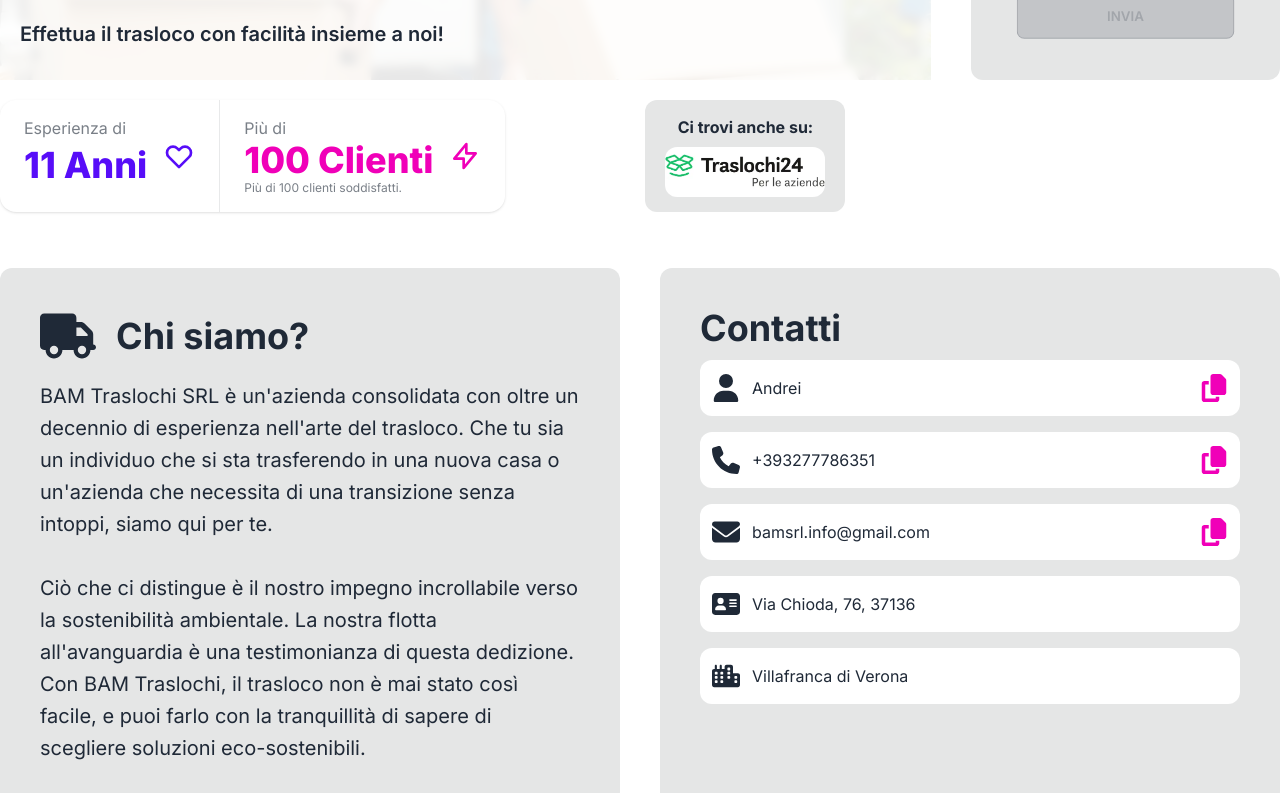
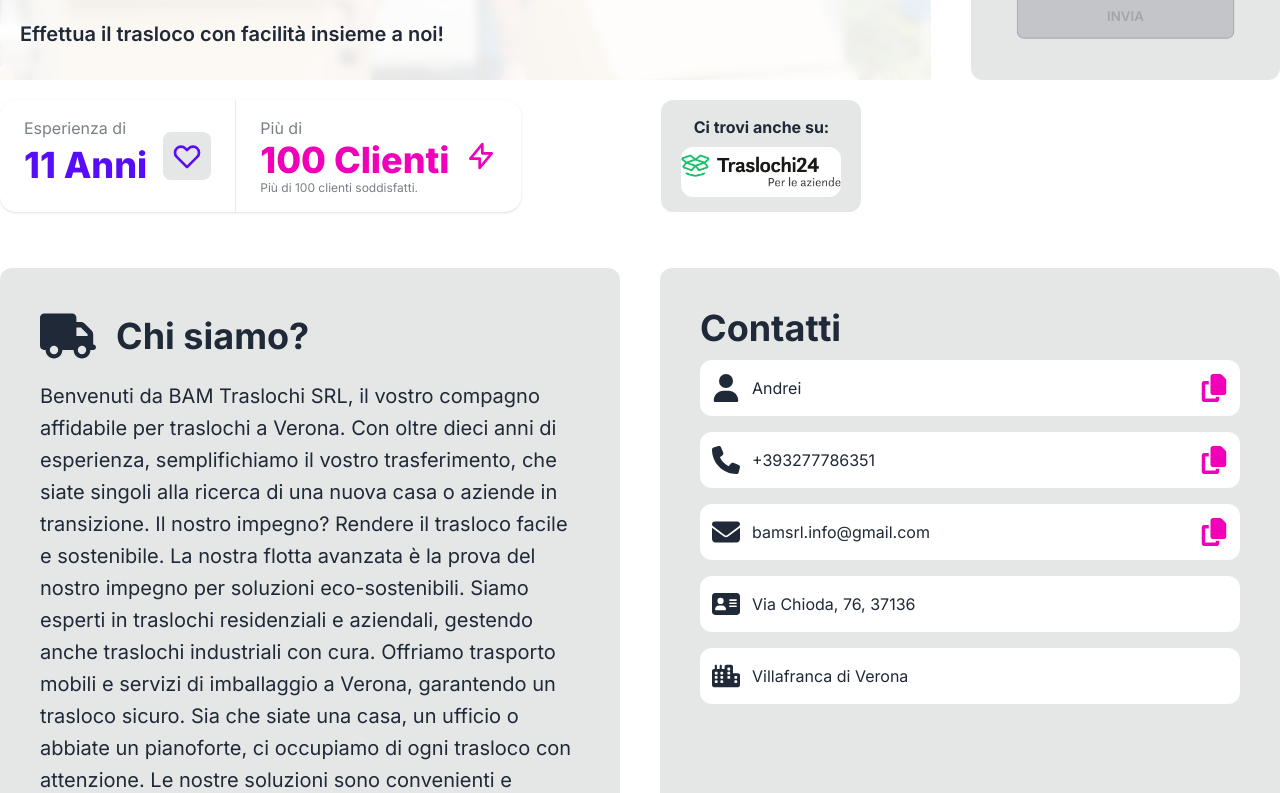
Before and after one commit to andiq123/bam-traslochi, a Next.js app: page / in a window 1280 px wide. Shown: the part 1240-2033 px from the top of the page. Built offline with nearby package versions, Linux system fonts and the light colour scheme.

Commit message:
heart float and text

```diff
--- a/app/components/About.tsx
+++ b/app/components/About.tsx
@@ -7,7 +7,7 @@ function About() {
   return (
     <div
       id="contatti"
-      className="flex flex-col lg:flex-row justify-center gap-10"
+      className="flex flex-col-reverse lg:flex-row justify-center gap-10"
     >
       <div className="flex-1 rounded-xl relative overflow-hidden bg-base-300 p-10">
         <div className="text-4xl font-bold flex items-center gap-5">
@@ -16,31 +16,44 @@ function About() {
         </div>
         <div className="text-xl mt-4 leading-8">
           <p>
-            BAM Traslochi SRL è un&apos;azienda consolidata con oltre un
-            decennio di esperienza nell&apos;arte del trasloco. Che tu sia un
-            individuo che si sta trasferendo in una nuova casa o un&apos;azienda
-            che necessita di una transizione senza intoppi, siamo qui per te.
-            <span className="lg:block hidden">
-              <br />
-              Ciò che ci distingue è il nostro impegno incrollabile verso la
-              sostenibilità ambientale. La nostra flotta all&apos;avanguardia è
-              una testimonianza di questa dedizione. Con BAM Traslochi, il
-              trasloco non è mai stato così facile, e puoi farlo con la
-              tranquillità di sapere di scegliere soluzioni eco-sostenibili.
-            </span>
+            Benvenuti da BAM Traslochi SRL, il vostro compagno affidabile per
+            traslochi a Verona. Con oltre dieci anni di esperienza,
+            semplifichiamo il vostro trasferimento, che siate singoli alla
+            ricerca di una nuova casa o aziende in transizione. Il nostro
+            impegno? Rendere il trasloco facile e sostenibile. La nostra flotta
+            avanzata è la prova del nostro impegno per soluzioni
+            eco-sostenibili. Siamo esperti in traslochi residenziali e
+            aziendali, gestendo anche traslochi industriali con cura. Offriamo
+            trasporto mobili e servizi di imballaggio a Verona, garantendo un
+            trasloco sicuro. Sia che siate una casa, un ufficio o abbiate un
+            pianoforte, ci occupiamo di ogni trasloco con attenzione. Le nostre
+            soluzioni sono convenienti e rispettano l'ambiente, perché il
+            trasferimento non dovrebbe essere costoso. Contattateci oggi per un
+            preventivo personalizzato. Siamo qui per semplificare il vostro
+            trasloco a Verona con fiducia e tranquillità.
           </p>
         </div>
       </div>
       <div className="flex-1 relative overflow-hidden bg-base-300 p-10 rounded-xl">
+        <div className="sticky top-0 left-0">
           <div className="text-4xl font-bold mb-3">
             <span>Contatti</span>
           </div>
           <div className="flex flex-col gap-4 leading-8">
-          <InfoElement icon="Contatto" text={Contact.Contatto} canCopy={true} />
-          <InfoElement icon="Telefono" text={Contact.Telefono} canCopy={true} />
+            <InfoElement
+              icon="Contatto"
+              text={Contact.Contatto}
+              canCopy={true}
+            />
+            <InfoElement
+              icon="Telefono"
+              text={Contact.Telefono}
+              canCopy={true}
+            />
             <InfoElement icon="Email" text={Contact.Email} canCopy={true} />
             <InfoElement icon="Indirizzo" text={Contact.Indirizzo} />
             <InfoElement icon="Città" text={Contact.Città} />
+          </div>
         </div>
       </div>
     </div>
--- a/app/components/Stats.tsx
+++ b/app/components/Stats.tsx
@@ -1,6 +1,7 @@
 import Image from "next/image";
 import traslochi24logo from "../../public/images/traslochi24logo.webp";
 import Link from "next/link";
+import HeartFloating from "./layout/HeartFloating";
 
 function Stats() {
   return (
@@ -8,19 +9,7 @@ function Stats() {
       <div className="stats lg:stats-horizontal stats-vertical shadow">
         <div className="stat">
           <div className="stat-figure text-primary">
-            <svg
-              xmlns="http://www.w3.org/2000/svg"
-              fill="none"
-              viewBox="0 0 24 24"
-              className="inline-block w-8 h-8 stroke-current hover:scale-125 transition-all duration-300 ease-in-out"
-            >
-              <path
-                strokeLinecap="round"
-                strokeLinejoin="round"
-                strokeWidth="2"
-                d="M4.318 6.318a4.5 4.5 0 000 6.364L12 20.364l7.682-7.682a4.5 4.5 0 00-6.364-6.364L12 7.636l-1.318-1.318a4.5 4.5 0 00-6.364 0z"
-              ></path>
-            </svg>
+            <HeartFloating />
           </div>
           <div className="stat-title">Esperienza di</div>
           <div className="stat-value text-primary">
--- /dev/null
+++ b/app/components/layout/HeartFloating.tsx
@@ -0,0 +1,62 @@
+"use client";
+import { useState } from "react";
+
+const svg = (
+  <svg
+    xmlns="http://www.w3.org/2000/svg"
+    fill="none"
+    viewBox="0 0 24 24"
+    className="w-8 h-8 stroke-current"
+  >
+    <path
+      strokeLinecap="round"
+      strokeLinejoin="round"
+      strokeWidth="2"
+      d="M4.318 6.318a4.5 4.5 0 000 6.364L12 20.364l7.682-7.682a4.5 4.5 0 00-6.364-6.364L12 7.636l-1.318-1.318a4.5 4.5 0 00-6.364 0z"
+    ></path>
+  </svg>
+);
+
+function HeartFloating() {
+  const [clicks, setClicks] = useState<any>([]);
+  const [timeOut, setTimeOut] = useState<NodeJS.Timeout | undefined>(undefined);
+
+  const addClick = () => {
+    setClicks([...clicks, clicks.length + 1]);
+
+    if (timeOut) clearTimeout(timeOut);
+
+    setTimeOut(
+      setTimeout(() => {
+        setClicks([]);
+        setTimeOut(undefined);
+      }, 2000)
+    );
+  };
+
+  return (
+    <div
+      className="cursor-pointer  bg-base-300 p-2 rounded-lg hover:bg-base-200 transition-all duration-300 ease-in-out"
+      onClick={addClick}
+    >
+      <div className="hover:scale-110 transition-all duration-300 relative">
+        {svg}
+        {clicks.map((click: any) => {
+          return (
+            <div
+              key={click}
+              className="absolute top-0 left-0"
+              style={{
+                animation: `heart-float 1s forwards ease-in-out`,
+              }}
+            >
+              {svg}
+            </div>
+          );
+        })}
+      </div>
+    </div>
+  );
+}
+
+export default HeartFloating;
--- a/app/globals.css
+++ b/app/globals.css
@@ -31,3 +31,15 @@
     opacity: 1;
   }
 }
+
+@keyframes heart-float {
+  0% {
+    transform: translateY(0);
+    opacity: 1;
+  }
+
+  100% {
+    opacity: 0;
+    transform: translateY(-5rem);
+  }
+}
--- a/app/layout.tsx
+++ b/app/layout.tsx
@@ -6,6 +6,7 @@ import { Toaster } from "react-hot-toast";
 import Footer from "./components/Footer";
 import Modal from "./components/layout/Modal";
 import WhatsappRedirect from "./components/layout/WhatsappRedirect";
+import HeartFloating from "./components/layout/HeartFloating";
 
 const inter = Inter({ subsets: ["latin"] });
 
```
Lines whose indentation alone changed are shown as unchanged.
